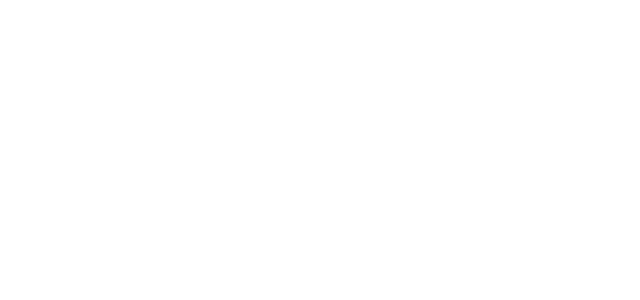
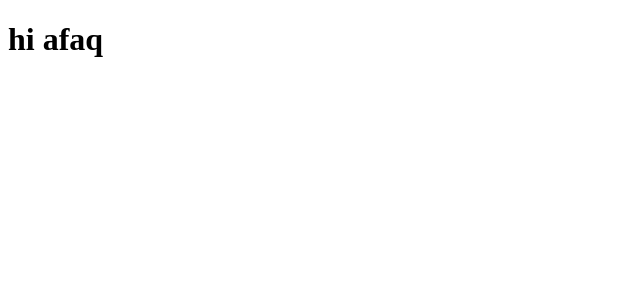
Before and after one commit to unknown-error-4/ThesisProject-BreadOnTheGo-, a React app: page /Profile in a window 1280 px wide. Shown: the top 300 px of the page, without its empty margins (0-640 px from the left). Built offline with nearby package versions, Linux system fonts and the light colour scheme; the HTML template or start-up script is replaced by a standard one.

Commit message:
profile component

```diff
--- a/database-mongo/index.js
+++ b/database-mongo/index.js
@@ -80,8 +80,11 @@ var selectAll = function(callback) {
     }
   });
 };
+////////////////retrive function///////////////
 
-///////////////////////////////////////////////////////////
+
+
+//////////////////////////////////////////////
 
 module.exports.Prouduct = Prouduct;
 module.exports.User = User;
--- a/react-client/src/components/AppRoute.jsx
+++ b/react-client/src/components/AppRoute.jsx
@@ -7,6 +7,7 @@ import SignIn from './SignIn.js'
 import SignUp from './SignUp';
 import Navcom from './navbar.jsx';
 import MapComponent from './MapComponent.jsx';
+import Profile from './Profile.jsx'
 class AppRoute extends React.Component {
   constructor (props) {
     super(props)
@@ -24,6 +25,7 @@ class AppRoute extends React.Component {
             <Route exact path='/signin' component={SignIn} />
           <Route exact path='/' component={Navcom}/>
           <Route exact path='/map' component={MapComponent}/>
+          <Route exact path='/Profile' component={Profile}/>
         </Switch>
       </BrowserRouter>
     )
--- /dev/null
+++ b/react-client/src/components/Profile.jsx
@@ -0,0 +1,17 @@
+import React from 'react';
+import ReactDOM from 'react-dom';
+import $ from 'jquery';
+class Profile extends React.Component {
+  constructor (props) {
+    super(props)
+
+  }
+  render(){
+  	return(
+  		<div>
+  			<h1>hi afaq</h1>
+  		</div>
+  		)
+  }
+}
+export default Profile;
--- a/react-client/src/components/navbar.jsx
+++ b/react-client/src/components/navbar.jsx
@@ -8,7 +8,8 @@ import {
   Link
 } from 'react-router-dom';
 import SignIn from './SignIn.js';
-import SignUp from './SignUp.js'
+import SignUp from './SignUp.js';
+import Profile from './Profile.jsx'
 class Navcom extends React.Component {
   constructor (props) {
     super(props)
@@ -42,6 +43,9 @@ class Navcom extends React.Component {
       </NavDropdown>
     </Nav>
     <Nav pullRight>
+    <NavItem eventKey={1}>
+         <Link to= "/Profile">Profile</Link>
+      </NavItem>
       <NavItem eventKey={1}>
          <Link to= "/SignIn">SignIn</Link>
       </NavItem>
@@ -51,6 +55,7 @@ class Navcom extends React.Component {
     </Nav>
   </Navbar.Collapse>
 </Navbar>
+<Route path="/Profile"  component={Profile}/>
 <Route path="/SignIn"  component={SignIn}/>
 <Route path="/SignUp" component={SignUp} />
 </div>
--- a/react-client/src/index.jsx
+++ b/react-client/src/index.jsx
@@ -8,7 +8,8 @@ import SignIn from './components/SignIn.js'
 
 import signUp from './components/SignUp';
 import navbar from './components/navbar.jsx'
-import MapComponent from './components/MapComponent.jsx'
+import MapComponent from './components/MapComponent.jsx';
+import Profile from './components/Profile.jsx'
 
 
 class App extends React.Component {
```
Also changed, not shown: 1 other file (tests, documents, lock files or other folders).
